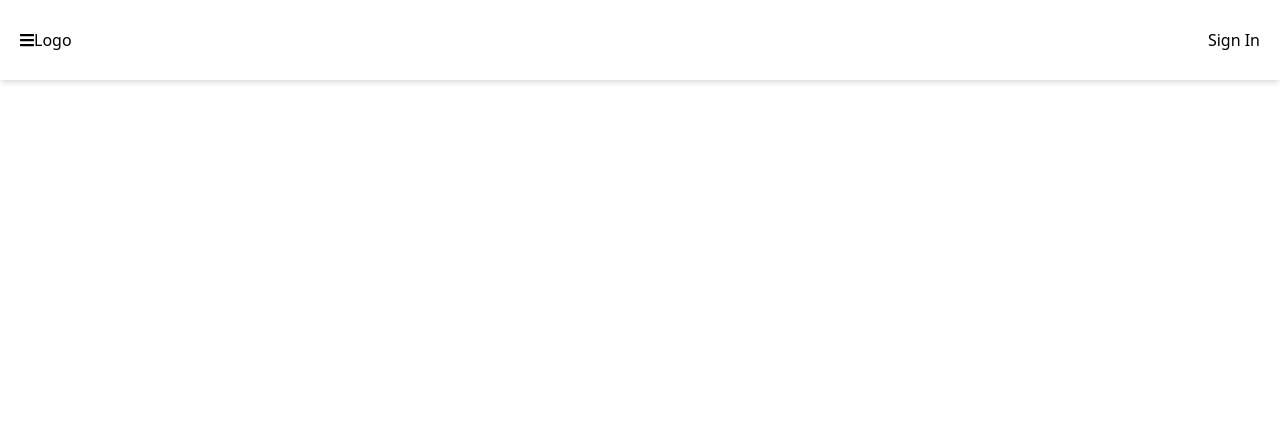
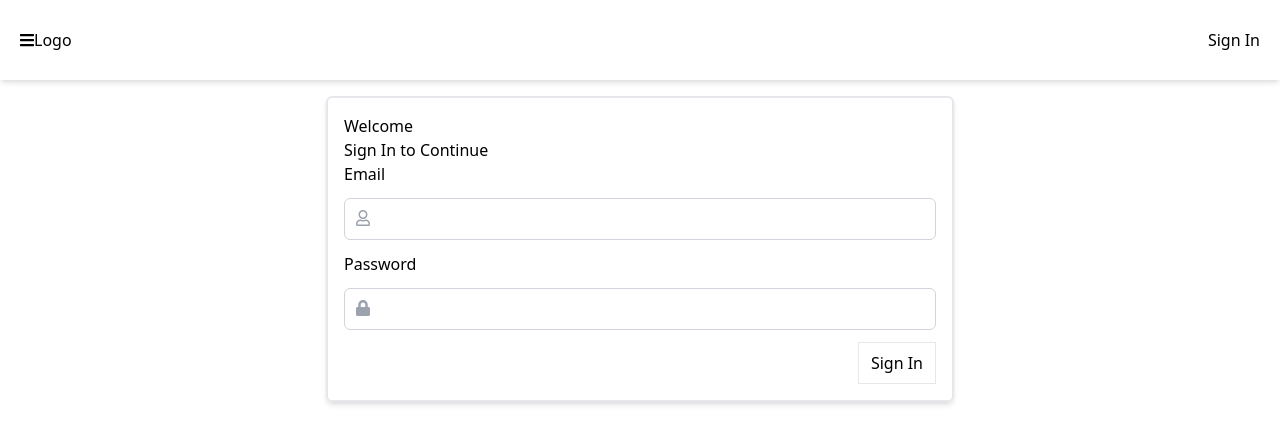
Before and after one commit to inidaname/agcontent, an Angular app: page /login in a window 1280 px wide. Shown: the top 444 px of the page. Built offline with nearby package versions, Linux system fonts and the light colour scheme; what @tailwindcss/typography would draw is missing.

Commit message:
sign in done

```diff
--- a/src/app/app.component.html
+++ b/src/app/app.component.html
@@ -1,5 +1,10 @@
 <app-header></app-header>
 <app-sidebar></app-sidebar>
-<main class="relative z-0">
+<ng-container *ngIf="(sideBar | async)">
+  <div class="absolute top-0 left-0 bg-black opacity-20 w-screen h-screen z-10" (click)="closeSideBar()">
+
+  </div>
+</ng-container>
+<main class="relative z-0 mt-24 px-3">
   <router-outlet></router-outlet>
 </main>
--- a/src/app/app.component.ts
+++ b/src/app/app.component.ts
@@ -1,4 +1,6 @@
 import { Component } from '@angular/core';
+import { Observable } from 'rxjs';
+import { MoveStatusService } from './shared/services/move-status.service';
 
 @Component({
   selector: 'app-root',
@@ -7,4 +9,17 @@ import { Component } from '@angular/core';
 })
 export class AppComponent {
   title = 'agiri';
+  sideBar: Observable<boolean>;
+  closeSide: boolean;
+
+  constructor (
+    private sideEffect: MoveStatusService
+  ) {
+    this.sideBar = this.sideEffect.sideBarChange;
+    this.closeSide = false;
+  }
+
+  closeSideBar() {
+    this.sideEffect.setSideBar(this.closeSide);
+  }
 }
--- a/src/app/home/home.module.ts
+++ b/src/app/home/home.module.ts
@@ -2,6 +2,8 @@ import { NgModule } from '@angular/core';
 import { CommonModule } from '@angular/common';
 
 import { HomeRoutingModule } from './home-routing.module';
+import { SharedModule } from '../shared/shared.module';
+
 import { HomeComponent } from './home.component';
 import { LoginComponent } from './login/login.component';
 
@@ -10,7 +12,8 @@ import { LoginComponent } from './login/login.component';
   declarations: [HomeComponent, LoginComponent],
   imports: [
     CommonModule,
-    HomeRoutingModule
+    HomeRoutingModule,
+    SharedModule
   ]
 })
 export class HomeModule { }
--- a/src/app/home/login/login.component.html
+++ b/src/app/home/login/login.component.html
@@ -1 +1,23 @@
-<p>login works!</p>
+<section class="w-full flex flex-col justify-start items-center shadow-md border-2 rounded-md p-4 mt-5 md:m-auto md:w-1/2 lg:w-2/4">
+ <h4 class="w-full">Welcome</h4>
+ <p class="w-full">Sign In to Continue</p>
+ <div class="flex flex-col w-full">
+   <label for="username">Email</label>
+   <div class="relative my-3 focus-within:text-gray-600 text-gray-400">
+     <input type="text" name="username" id="username" class="pr-4 pl-10 py-2 border focus:ring-gray-500 focus:border-gray-900 w-full sm:text-sm border-gray-300 rounded-md focus:outline-none text-gray-600">
+     <div class="absolute left-3 top-2">
+       <fa-icon [icon]="faPerson"></fa-icon>
+     </div>
+   </div>
+ </div>
+ <div class="flex flex-col w-full">
+  <label for="password">Password</label>
+   <div class="relative my-3 focus-within:text-gray-600 text-gray-400">
+     <input type="password" id="password" name="password" class="pr-4 pl-10 py-2 border focus:ring-gray-500 focus:border-gray-900 w-full sm:text-sm border-gray-300 rounded-md focus:outline-none text-gray-600">
+     <div class="absolute left-3 top-2">
+       <fa-icon [icon]="faLock"></fa-icon>
+     </div>
+   </div>
+ </div>
+ <button class="self-end px-3 py-2 border">Sign In</button>
+</section>
--- a/src/app/home/login/login.component.ts
+++ b/src/app/home/login/login.component.ts
@@ -1,4 +1,6 @@
 import { Component, OnInit } from '@angular/core';
+import { faUser } from '@fortawesome/free-regular-svg-icons';
+import { faLock, faPersonBooth } from '@fortawesome/free-solid-svg-icons';
 
 @Component({
   templateUrl: './login.component.html',
@@ -6,6 +8,9 @@ import { Component, OnInit } from '@angular/core';
 })
 export class LoginComponent implements OnInit {
 
+  faPerson = faUser;
+  faLock = faLock;
+
   constructor() { }
 
   ngOnInit(): void {
--- a/src/app/shared/components/header/header.component.html
+++ b/src/app/shared/components/header/header.component.html
@@ -1,9 +1,11 @@
 <header class="p-5 shadow shadow-md z-10 fixed top-0 left-0 w-screen bg-white h-20 flex row justify-between items-center">
   <div>
-      <fa-icon [icon]="faBar"></fa-icon>
-    <span (click)="sideBar()">Logo</span>
+      <fa-icon [icon]="faBar" (click)="sideBar()"></fa-icon>
+    <span>Logo</span>
   </div>
   <div>
-    Sign In
+    <a [routerLink]="['/login']">
+      Sign In
+    </a>
   </div>
 </header>
--- a/src/app/shared/components/sidebar/sidebar.component.html
+++ b/src/app/shared/components/sidebar/sidebar.component.html
@@ -1,5 +1,5 @@
-<aside [class]="(sideStatus | async) ? 'w-72 p-3 text-md' : 'w-0 p-0 text-zero'" class="transition-all ease-in-out duration-1000 h-screen fixed left-0 top-0 z-10 shadow shadow-2xl bg-white">
-  <nav class="h-full p-1 w-full flex flex-col justify-start items-start" [class]="(sideStatus | async)? 'flex ':'hidden'">
+<aside [class]="(sideStatus | async) ? 'w-72 p-3 text-md' : 'w-0 p-0 text-zero'" class="transition-all ease-in-out duration-500 h-screen fixed left-0 top-0 z-20 shadow shadow-2xl bg-white">
+  <nav class="h-full p-1 w-full flex flex-col justify-start items-start">
     <span class="p-2 my-2 mx-0 w-full h-10 flex justify-start items-center">
       <fa-icon [icon]="faHome" class="mr-5"></fa-icon> Home
     </span>
--- a/src/app/shared/shared.module.ts
+++ b/src/app/shared/shared.module.ts
@@ -3,6 +3,7 @@ import { CommonModule } from '@angular/common';
 import { HeaderComponent } from './components/header/header.component';
 import { SidebarComponent } from './components/sidebar/sidebar.component';
 import { FontAwesomeModule } from '@fortawesome/angular-fontawesome';
+import { RouterModule } from '@angular/router';
 
 @NgModule({
   declarations: [
@@ -11,7 +12,8 @@ import { FontAwesomeModule } from '@fortawesome/angular-fontawesome';
   ],
   imports: [
     CommonModule,
-    FontAwesomeModule
+    FontAwesomeModule,
+    RouterModule
   ],
   exports: [
     HeaderComponent,
```
